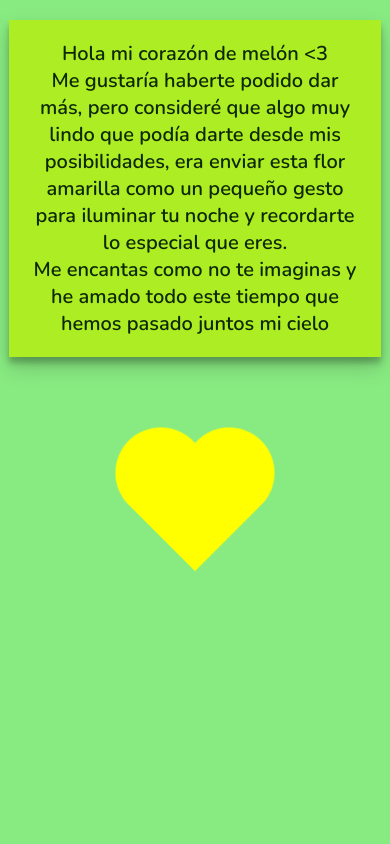
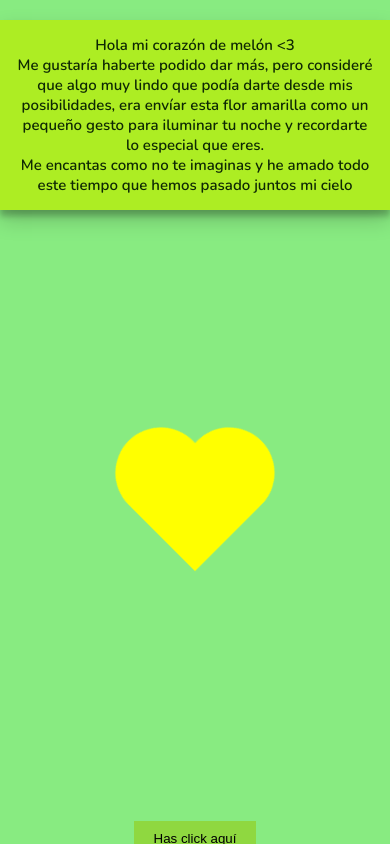
Before and after one commit to EddieZC20/florecitas, a plain HTML site: page index.html in a window 390 px wide. Drawn offline with nearby package versions, Linux system fonts and the light colour scheme.

Commit message:
Update index.html

```diff
--- a/index.html
+++ b/index.html
@@ -2,9 +2,9 @@
 <html lang="en">
 <head>
     <meta charset="UTF-8">
-    <meta name="viewport" content="width=device-width, initial-scale=1.0">
     <style>
         .back {
+
             position: fixed;
             padding: 0;
             margin: 0;
@@ -76,71 +76,51 @@
         .bday {
             text-align: center;
             box-shadow: 0 10px 20px rgba(0, 0, 0, 0.19), 0 6px 6px rgba(0, 0, 0, 0.23);
-            font-size: 18px; /* Tamaño más moderado */
+            font-size: 15px;
             font-family: 'Nunito', sans-serif;
             font-weight: 600;
             color: #0e2804;
             margin: 20px auto;
             padding: 15px;
             background-color: #aded23;
-            max-width: 85%;
         }
 
         button {
             background-color: rgb(143, 216, 64);
             display: block;
             margin: 20px auto;
-            padding: 12px 25px; /* Tamaño ajustado */
+            padding: 10px 20px;
             color: white;
-            font-size: 18px; /* Tamaño moderado */
             border: none;
-            border-radius: 8px;
-            margin-top: 65vh;
+            margin-top: 70vh;
+
         }
 
-        a {
+        a{
             color: black;
-            font-weight: bold;
+            font-weight: 20px;
             text-decoration: none;
-            font-size: 18px; /* Tamaño ajustado */
         }
 
         .elements {
             display: flex;
             align-items: center;
             justify-content: center;
+
         }
-
-        /* Ajustes para móviles */
-        @media (max-width: 600px) {
-            .bday {
-                font-size: 20px; /* Un poco más grande en móvil */
-                padding: 20px;
-            }
-
-            button {
-                font-size: 20px;
-                padding: 14px 28px;
-            }
-
-            a {
-                font-size: 20px;
-            }
-        }
-
     </style>
 
     <link rel="preconnect" href="https://fonts.gstatic.com">
     <link rel="preconnect" href="https://fonts.googleapis.com">
-    <link rel="preconnect" href="https://fonts.gstatic.com" crossorigin>
-    <link href="https://fonts.googleapis.com/css2?family=Pacifico&display=swap" rel="stylesheet">
+<link rel="preconnect" href="https://fonts.gstatic.com" crossorigin>
+<link href="https://fonts.googleapis.com/css2?family=Pacifico&display=swap" rel="stylesheet">
     <link href="https://fonts.googleapis.com/css2?family=Nunito:wght@600&display=swap" rel="stylesheet">
     <title>Flores Amarillas</title>
 </head>
 <body>
     <div class="back">
         <div class="bday">Hola mi corazón de melón <3
-            <br> Me gustaría haberte podido dar más, pero consideré que algo muy lindo que podía darte desde mis posibilidades, era enviar esta flor amarilla como un pequeño gesto para iluminar tu noche y recordarte
+            <br> Me gustaría haberte podido dar más, pero consideré que algo muy lindo que podía darte desde mis posibilidades, era envíar esta flor amarilla como un pequeño gesto para iluminar tu noche y recordarte
             lo especial que eres.
             <br> Me encantas como no te imaginas y he amado todo este tiempo que hemos pasado juntos mi cielo</div>
         <div class="elements">
@@ -151,6 +131,8 @@
                 </div>
             </footer>
         </div>
+
     </div>
+
 </body>
 </html>
```
